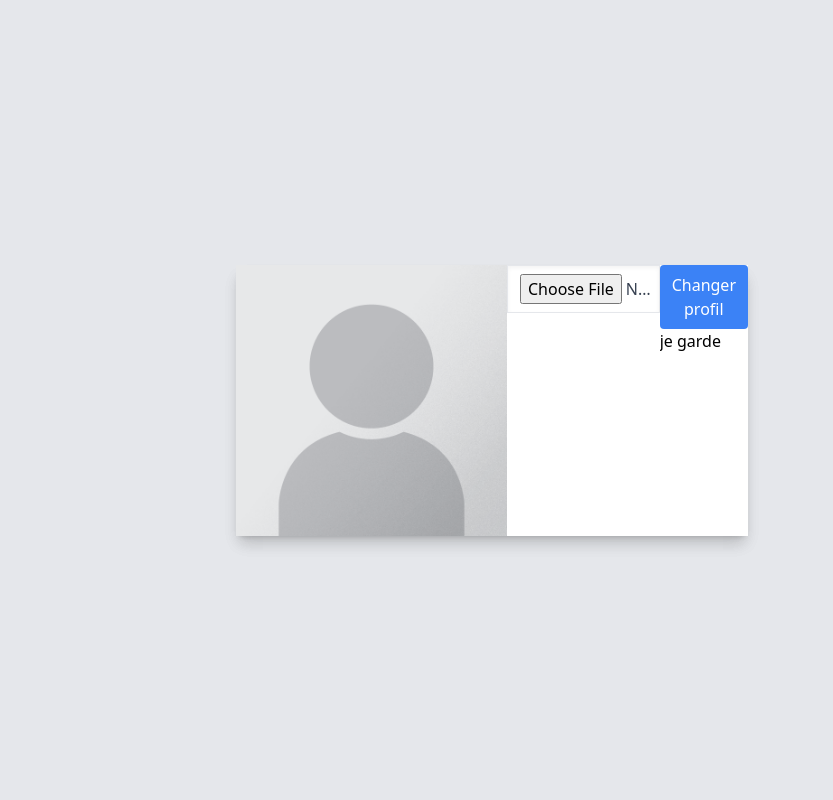
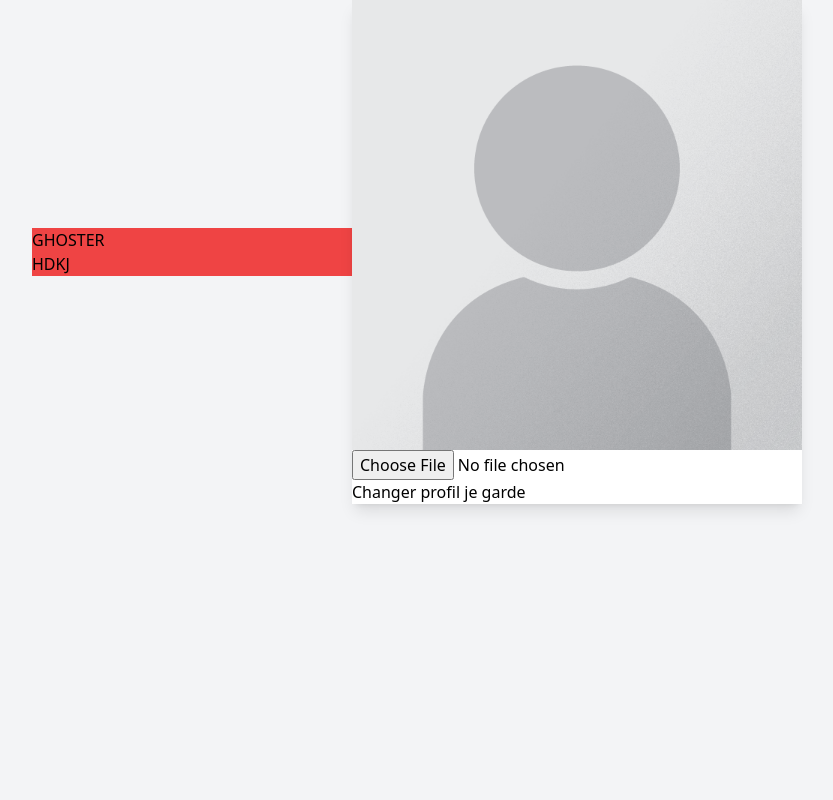
Before and after one commit to GraOliver/Ghoster, a Django app: page /Ghoster/User_change_profil/ in a window 1280 px wide. Shown: the whole page, without its empty margins (148-981 px from the left). Run offline with Django 3.2, Linux system fonts and the light colour scheme; style sheets or scripts are compiled from the project's sources.

Commit message:
checkout

```diff
--- a/Accounts/static/Accounts/css/main.css
+++ b/Accounts/static/Accounts/css/main.css
@@ -560,158 +560,30 @@ html {
 
 body {
   display: flex;
-  height: 100%;
   align-content: center;
   align-items: center;
   justify-content: center;
   --tw-bg-opacity: 1;
-  background-color: rgb(229 231 235 / var(--tw-bg-opacity));
+  background-color: rgb(243 244 246 / var(--tw-bg-opacity));
 }
 
+/* Nous allons prendre les commentaire */
+
+.comment {
+  width: 25%;
+  --tw-bg-opacity: 1;
+  background-color: rgb(239 68 68 / var(--tw-bg-opacity));
+}
+
+/* Nous allons cibler le  */
+
 .boite {
-  max-width: 32rem;
+  display: grid;
+  width: 75%;
+  align-items: center;
   --tw-bg-opacity: 1;
   background-color: rgb(255 255 255 / var(--tw-bg-opacity));
   --tw-shadow: 0 10px 15px -3px rgb(0 0 0 / 0.1), 0 4px 6px -4px rgb(0 0 0 / 0.1);
   --tw-shadow-colored: 0 10px 15px -3px var(--tw-shadow-color), 0 4px 6px -4px var(--tw-shadow-color);
   box-shadow: var(--tw-ring-offset-shadow, 0 0 #0000), var(--tw-ring-shadow, 0 0 #0000), var(--tw-shadow);
-  /* Responseve */
 }
-
-@media (min-width: 768px) {
-  .boite {
-    display: flex;
-  }
-}
-
-.titre {
-  flex: 1 1 0%;
-  justify-content: center;
-  padding: 1rem;
-}
-
-@media (min-width: 768px) {
-  .titre {
-    display: flex;
-    flex-direction: column;
-  }
-}
-
-.champ {
-  margin-bottom: 1rem;
-}
-
-button {
-  border-radius: 0.25rem;
-  --tw-bg-opacity: 1;
-  background-color: rgb(59 130 246 / var(--tw-bg-opacity));
-  padding-top: 0.5rem;
-  padding-bottom: 0.5rem;
-  padding-left: 0.75rem;
-  padding-right: 0.75rem;
-  --tw-text-opacity: 1;
-  color: rgb(255 255 255 / var(--tw-text-opacity));
-}
-
-label {
-  margin-bottom: 1rem;
-  margin-top: 0.5rem;
-  display: block;
-  --tw-text-opacity: 1;
-  color: rgb(75 85 99 / var(--tw-text-opacity));
-}
-
-input {
-  width: 100%;
-  border-width: 1px;
-  padding-top: 0.5rem;
-  padding-bottom: 0.5rem;
-  padding-left: 0.75rem;
-  padding-right: 0.75rem;
-  --tw-text-opacity: 1;
-  color: rgb(55 65 81 / var(--tw-text-opacity));
-  --tw-shadow: inset 0 2px 4px 0 rgb(0 0 0 / 0.05);
-  --tw-shadow-colored: inset 0 2px 4px 0 var(--tw-shadow-color);
-  box-shadow: var(--tw-ring-offset-shadow, 0 0 #0000), var(--tw-ring-shadow, 0 0 #0000), var(--tw-shadow);
-}
-
-h1 {
-  font-size: 1.5rem;
-  line-height: 2rem;
-  font-weight: 700;
-  --tw-text-opacity: 1;
-  color: rgb(31 41 55 / var(--tw-text-opacity));
-}
-
-.img {
-  height: 10rem;
-  width: 100%;
-  flex: 1 1 0%;
-  -o-object-fit: cover;
-     object-fit: cover;
-  transition-property: color, background-color, border-color, text-decoration-color, fill, stroke, opacity, box-shadow, transform, filter, -webkit-backdrop-filter;
-  transition-property: color, background-color, border-color, text-decoration-color, fill, stroke, opacity, box-shadow, transform, filter, backdrop-filter;
-  transition-property: color, background-color, border-color, text-decoration-color, fill, stroke, opacity, box-shadow, transform, filter, backdrop-filter, -webkit-backdrop-filter;
-  transition-timing-function: cubic-bezier(0.4, 0, 0.2, 1);
-  transition-duration: 150ms;
-}
-
-@media (min-width: 768px) {
-  .img {
-    width: 100%;
-  }
-}
-
-.error {
-  margin-bottom: 0.5rem;
-  justify-content: center;
-  border-radius: 0.25rem;
-  border-width: 1px;
-  --tw-border-opacity: 1;
-  border-color: rgb(185 28 28 / var(--tw-border-opacity));
-  --tw-bg-opacity: 1;
-  background-color: rgb(254 226 226 / var(--tw-bg-opacity));
-  --tw-gradient-from: transparent var(--tw-gradient-from-position);
-  --tw-gradient-to: rgb(0 0 0 / 0) var(--tw-gradient-to-position);
-  --tw-gradient-stops: var(--tw-gradient-from), var(--tw-gradient-to);
-  padding-top: 0.5rem;
-  padding-bottom: 0.5rem;
-  padding-left: 0.75rem;
-  padding-right: 0.75rem;
-  --tw-text-opacity: 1;
-  color: rgb(185 28 28 / var(--tw-text-opacity));
-}
-
-span {
-  display: block;
-}
-
-a {
-  overflow: hidden;
-  display: -webkit-box;
-  -webkit-box-orient: vertical;
-  -webkit-line-clamp: 1;
-}
-
-a:hover {
-  --tw-text-opacity: 1;
-  color: rgb(22 163 74 / var(--tw-text-opacity));
-}
-
-/* Les effets */
-
-button:hover {
-  --tw-bg-opacity: 1;
-  background-color: rgb(22 163 74 / var(--tw-bg-opacity));
-  transition-property: color, background-color, border-color, text-decoration-color, fill, stroke, opacity, box-shadow, transform, filter, -webkit-backdrop-filter;
-  transition-property: color, background-color, border-color, text-decoration-color, fill, stroke, opacity, box-shadow, transform, filter, backdrop-filter;
-  transition-property: color, background-color, border-color, text-decoration-color, fill, stroke, opacity, box-shadow, transform, filter, backdrop-filter, -webkit-backdrop-filter;
-  transition-timing-function: cubic-bezier(0.4, 0, 0.2, 1);
-  transition-duration: 150ms;
-}
-
-input:focus {
-  border-width: 1px;
-  --tw-border-opacity: 1;
-  border-color: rgb(22 163 74 / var(--tw-border-opacity));
-}
--- a/Accounts/static/tailwindcss/input.css
+++ b/Accounts/static/tailwindcss/input.css
@@ -6,62 +6,13 @@ html{
     @apply h-full
 }
 body{
-    @apply flex justify-center  h-full bg-gray-200 content-center items-center
+    @apply flex justify-center content-center items-center bg-gray-100
 }
+/* Nous allons prendre les commentaire */
+.comment{
+    @apply bg-red-500 w-1/4
+}
+/* Nous allons cibler le  */
 .boite{
-    @apply shadow-lg bg-white max-w-lg;
-    /* Responseve */
-    @apply md:flex
+    @apply shadow-lg w-3/4  bg-white grid items-center
 }
-
-.titre{
-    @apply p-4 md:flex md:flex-col justify-center flex-1
-}
-.champ{
-    @apply mb-4
-}
-
-
-button{
-    @apply bg-blue-500 text-white rounded py-2 px-3
-}
-label{
-    @apply block text-gray-600 mb-4 mt-2
-}
-
-input{
-    @apply shadow-inner border py-2 px-3 text-gray-700 w-full
-}
-h1{
-    @apply text-2xl font-bold text-gray-800
-}
-
-.img{
-    @apply w-full h-40 object-cover flex-1 ;
-
-    @apply md:w-full transition
-}
-
-.error{
-    @apply  bg-red-100 text-red-700 justify-center border border-red-700 mb-2 rounded py-2 px-3 from-transparent
-}
-span{
-    @apply block
-}
-a{
-    @apply line-clamp-1
-}
-a:hover{
-    @apply text-green-600
-}
-
-
-/* Les effets */
-
-button:hover{
-    @apply bg-green-600 transition
-
-}
-input:focus{
-    @apply border-green-600 border
-}
--- a/Accounts/static/tailwindcss/package.json
+++ b/Accounts/static/tailwindcss/package.json
@@ -4,7 +4,7 @@
   "description": "",
   "main": "index.js",
   "scripts": {
-    "build": "tailwindcss -i input_profil.css -o D:/KongoTech/GhosterProject/GHo/Ghoster/Accounts/static/Accounts/css/style_photo.css --watch"
+    "build": "tailwindcss -i input.css -o D:/Kongotech/ktj/Ghoster/Accounts/static/Accounts/css/main.css --watch"
   },
   "keywords": [],
   "author": "",
--- a/Accounts/templates/Accounts/base.html
+++ b/Accounts/templates/Accounts/base.html
@@ -6,13 +6,11 @@
     <meta http-equiv='X-UA-Compatible' content='IE=edge'>
     <title>Page Title</title>
     <meta name='viewport' content='width=device-width, initial-scale=1'>
-    <link rel='stylesheet' type='text/css' media='screen' href='main.css'>
+    <link rel='stylesheet' type='text/css' media='screen' href='{%static "Accounts/css/main.css"%}'>
     <script src='main.js'></script>
 </head>
 <body>
-    <div class="boite">
-        {% block content %}{% endblock content %}
-    </div>
-
+    {% include "./comment.html" %}
+    {% block content %}{% endblock content %}
 </body>
 </html>
--- /dev/null
+++ b/Accounts/templates/Accounts/comment.html
@@ -0,0 +1,9 @@
+<div class="comment">
+    <div class="ghoster_info">
+        GHOSTER
+    </div>
+
+    <div class="ghoster_commet">
+        HDKJ
+    </div>
+</div>
```
Also changed, not shown: Accounts/templates/Accounts/login.html (+4 -24 lines).
